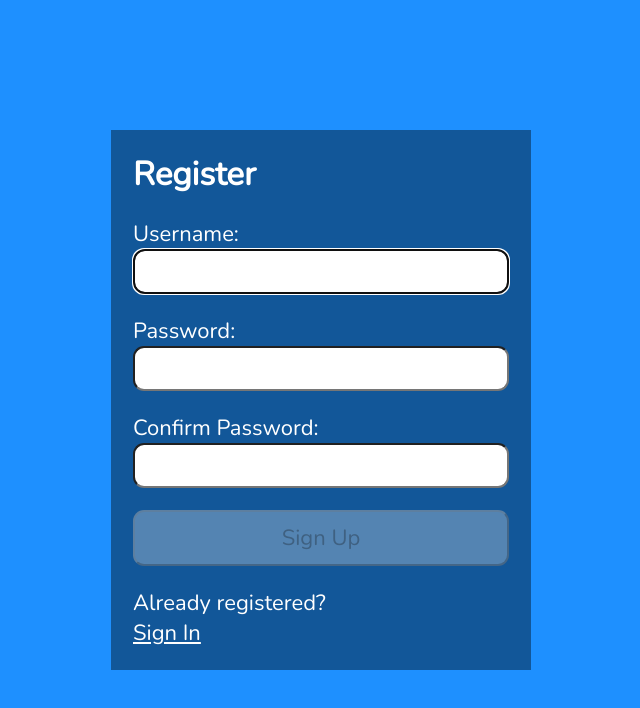
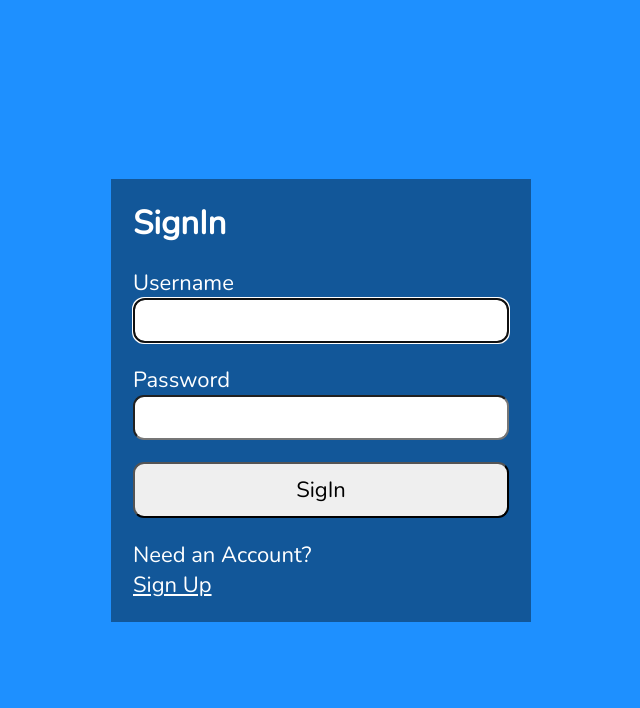
Before and after one commit to AlejoTorres2001/jwt-auth-app, a React (Create React App) app: page / in a window 1280 px wide. Shown: the top 708 px of the page, without its empty margins (319-959 px from the left). Built offline with nearby package versions, Linux system fonts and the light colour scheme.

Commit message:
login component

```diff
--- a/src/App.js
+++ b/src/App.js
@@ -1,10 +1,10 @@
+import Login from './components/Login';
 import Register from './components/Register';
-
 function App() {
 
   return (
     <main className="App">
-      <Register />
+      <Login />
     </main>
   );
 }
--- /dev/null
+++ b/src/components/Login.js
@@ -0,0 +1,77 @@
+import { useRef, useEffect, useState } from "react";
+const Login = () => {
+  const userRef = useRef();
+  const errRef = useRef();
+
+  const [pwd, setPwd] = useState("");
+  const [user, setUser] = useState("");
+  const [errMsg, setErrMsg] = useState("");
+  const [success, setSuccess] = useState(false);
+
+  useEffect(() => {
+    userRef.current.focus();
+  }, []);
+  useEffect(() => {
+    setErrMsg("");
+  }, [user, pwd]);
+  const handleSubmit = async (e) => {
+    e.preventDefault();
+
+  }
+  return (
+    <>
+    { success ? (
+      <section>
+          <h1>You are logged in!</h1>
+          <br />
+          <p>
+              <a href="#">Go to Home</a>
+          </p>
+      </section>
+  ) :(
+    <section>
+    <p
+      ref={errRef}
+      className={errMsg ? "errmsg" : "offscreen"}
+      aria-live="assertive"
+    >
+      {errMsg}
+    </p>
+    <h1>SignIn</h1>
+    <form onSubmit={handleSubmit}>
+      <label htmlFor="username">Username</label>
+      <input
+        type="text"
+        id="username"
+        ref={userRef}
+        autoComplete="off"
+        onChange={(e) => setUser(e.target.value)}
+        value={user}
+        required
+      />
+      <label htmlFor="password">Password</label>
+      <input
+        type="password"
+        id="password"
+        autoComplete="off"
+        onChange={(e) => setPwd(e.target.value)}
+        value={pwd}
+        required
+      />
+      <button>SigIn</button>
+    </form>
+    <p>
+      Need an Account?
+      <br />
+      <span className="line">
+        {/*put router link here*/}
+        <a href="#">Sign Up</a>
+      </span>
+    </p>
+  </section>
+  )}
+  </>
+  )
+};
+
+export default Login;
```
